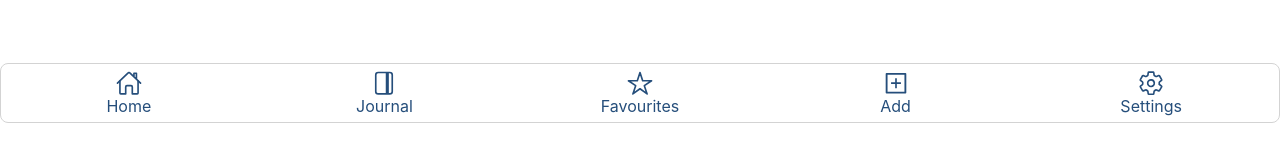
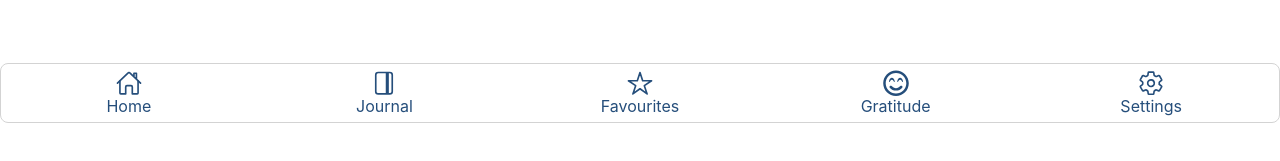
Before and after one commit to maroaraujo/final-project_front-end-surch, a Next.js app in the folder reconnect/: page /settings in a window 1280 px wide. Shown: the part 677-838 px from the top of the page. Built offline with nearby package versions, Linux system fonts and the light colour scheme; no server answers.

Commit message:
completed navBar and added gratitude

```diff
--- a/reconnect/component/TabBar/TabBar.js
+++ b/reconnect/component/TabBar/TabBar.js
@@ -12,6 +12,8 @@ import {
   IoJournalOutline,
 } from "react-icons/io5";
 import { AiOutlinePlusSquare, AiFillPlusSquare } from "react-icons/ai";
+import { FaRegSmileBeam, FaSmileBeam } from "react-icons/fa";
+
 import { useUser } from "@auth0/nextjs-auth0";
 
 function TabBar(props) {
@@ -31,14 +33,11 @@ function TabBar(props) {
         router.push("/favourites");
         break;
       case "add":
-        router.push("/moodtracker");
+        router.push("/gratitudewall");
         break;
       case "settings":
         router.push("/settings");
         break;
-      // default:
-      //   router.push("/home");
-      //   break;
     }
   }, [activeTabs, router.pathname]);
 
@@ -94,19 +93,19 @@ function TabBar(props) {
       </div>
       <div className={`${Styles.bnTab}`}>
         {activeTabs === "add" ? (
-          <AiFillPlusSquare
+          <FaSmileBeam
             size="50"
             color="#254E7B"
             onClick={() => setActiveTabs("add")}
           />
         ) : (
-          <AiOutlinePlusSquare
+          <FaRegSmileBeam
             size="50"
             color="#254E7B"
             onClick={() => setActiveTabs("add")}
           />
         )}
-        <span>Add</span>
+        <span>Gratitude</span>
       </div>
       <div className={`${Styles.bnTab}`}>
         {activeTabs === "settings" ? (
--- a/reconnect/styles/Home.module.css
+++ b/reconnect/styles/Home.module.css
@@ -175,6 +175,8 @@
   height: 20%;
 }
 
+/*End of Tab Bar styling*/
+
 .seeAll {
   position: relative;
   margin-top: 15vh;
```
Also changed, not shown: 1 other file (tests, documents, lock files or other folders).
